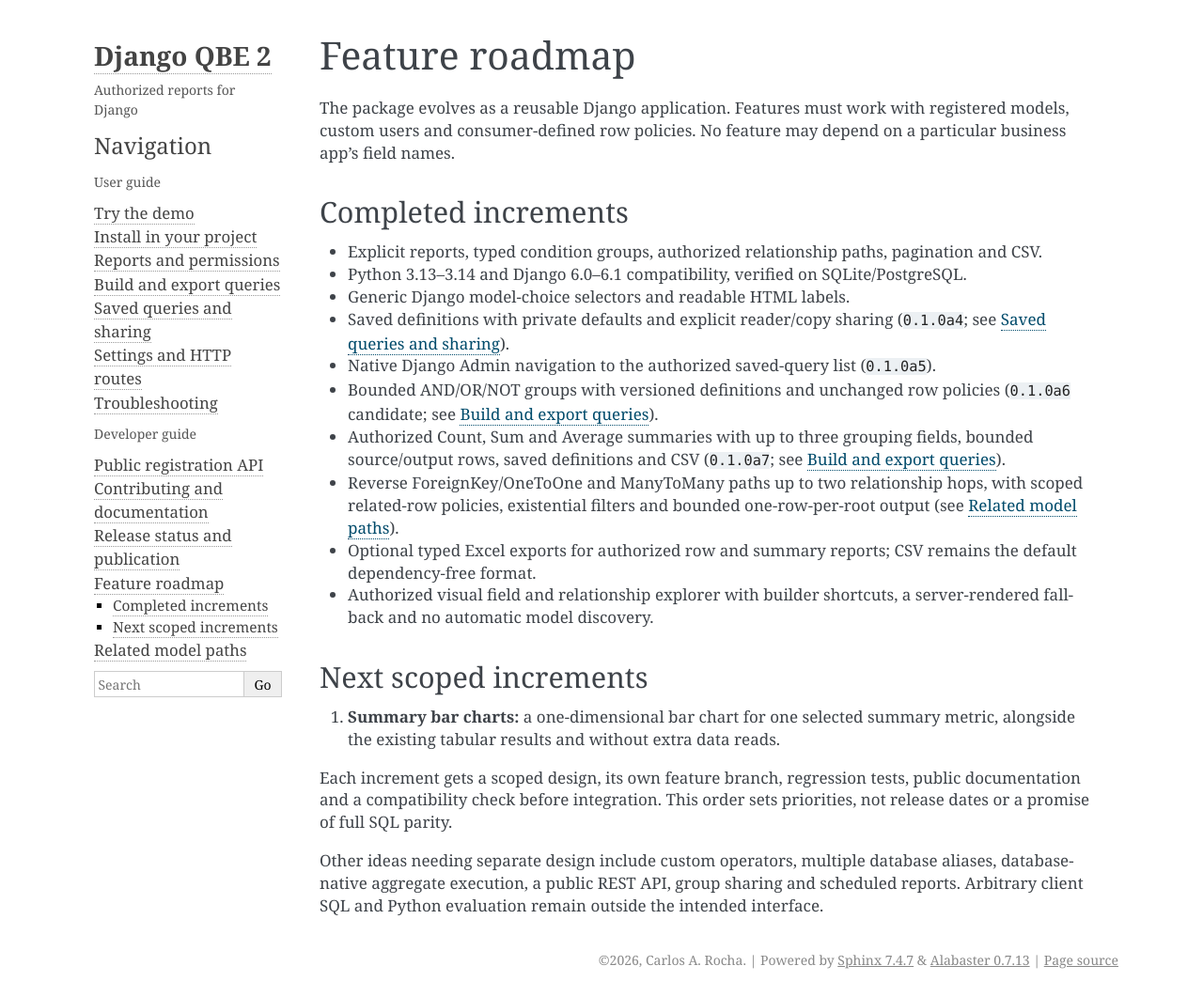
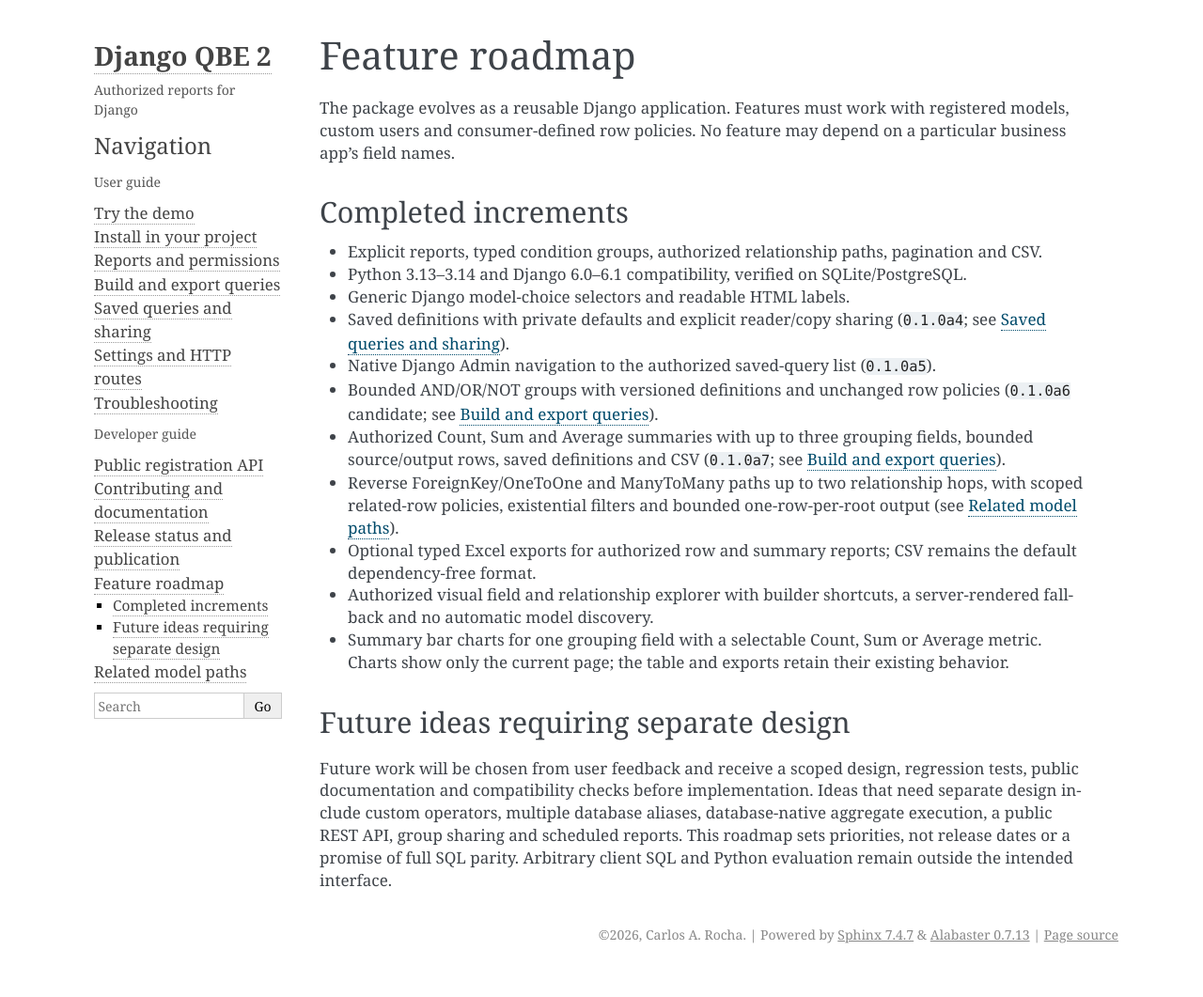
Before and after one commit to CARocha/django-qbe2, a Sphinx documentation site: the page built from docs/source/roadmap.rst, in a window 1280 px wide and 1061 px high. Shown: the whole window at 94% size. Built offline with Sphinx 7.4.7, drawn with Linux system fonts in a browser that asks for light colours.

Commit message:
docs: explain summary bar charts

```diff
--- a/docs/source/roadmap.rst
+++ b/docs/source/roadmap.rst
@@ -28,18 +28,17 @@
   the default dependency-free format.
 - Authorized visual field and relationship explorer with builder shortcuts,
   a server-rendered fallback and no automatic model discovery.
+- Summary bar charts for one grouping field with a selectable Count, Sum or
+  Average metric. Charts show only the current page; the table and exports
+  retain their existing behavior.
 
-Next scoped increments
-----------------------
+Future ideas requiring separate design
+---------------------------------------
 
-#. **Summary bar charts:** a one-dimensional bar chart for one selected summary
-   metric, alongside the existing tabular results and without extra data reads.
-
-Each increment gets a scoped design, its own feature branch, regression tests,
-public documentation and a compatibility check before integration. This order
-sets priorities, not release dates or a promise of full SQL parity.
-
-Other ideas needing separate design include custom operators, multiple database
-aliases, database-native aggregate execution, a public REST API, group sharing and
-scheduled reports.
+Future work will be chosen from user feedback and receive a scoped design,
+regression tests, public documentation and compatibility checks before
+implementation. Ideas that need separate design include custom operators,
+multiple database aliases, database-native aggregate execution, a public REST
+API, group sharing and scheduled reports. This roadmap sets priorities, not
+release dates or a promise of full SQL parity.
 Arbitrary client SQL and Python evaluation remain outside the intended interface.
```
Also changed, not shown: docs/source/querying.rst (+24 -0 lines).
